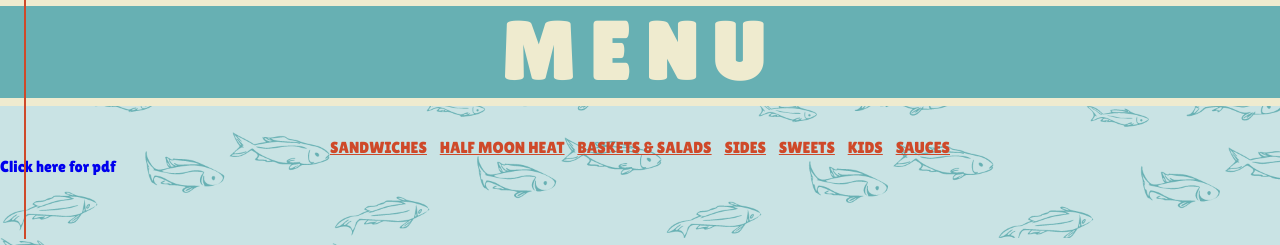
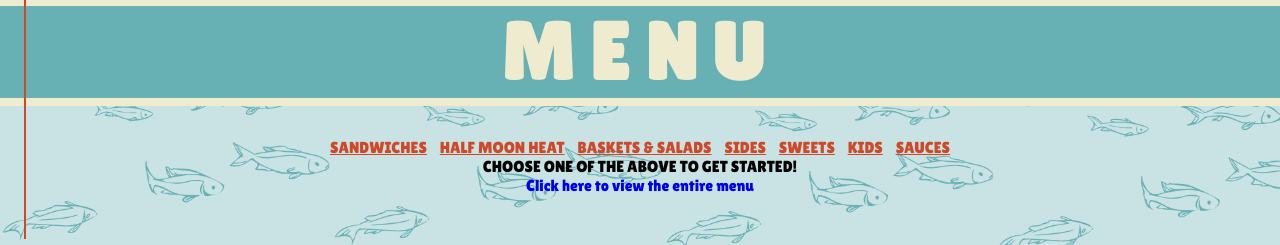
Before and after one commit to Rafaelh1x1/hmsw, a React (Create React App) app: page / in a window 1280 px wide. Shown: the part 1241-1486 px from the top of the page. Built offline with nearby package versions, Linux system fonts and the light colour scheme.

Commit message:
Minor styling for MENU

```diff
--- a/src/App.css
+++ b/src/App.css
@@ -254,7 +254,7 @@
   border-top: 0.5rem #efebcf solid;
   border-bottom: 0.5rem #efebcf solid;
 }
-
+/* STYLING FOR THE GROUP OF WORDS DESCRIBING MENU ITEM TYPES */
 .menu-item-flex {
   display: flex;
   align-items: center;
@@ -267,18 +267,8 @@
   color: #cf4929;
   text-decoration: underline;
 }
-/* CONTROLS STYLIGN FOR IMAGE DISPLAYED IN MENU SECTION */
-.menu-item-img {
-  height: auto;
-  width: calc(40vw + 1em);
-  margin-left: 2rem;
-  border: 0.5rem #67b0b3 solid;
-}
-.menu-type-container {
-  display: grid;
-  grid-template-columns: 1fr 1fr;
-  gap: 2rem;
-  padding-top: 2rem;
+.menu-sparkman {
+  text-align: center;
 }
 .menu-item-types {
   font-size: calc(2.5vw + 1em);
--- a/src/components/menu-section.js
+++ b/src/components/menu-section.js
@@ -164,6 +164,7 @@
 ];
 
 export default function MenuSection() {
+  // filtering the list into all teh diffrent menu item types
   const sandwichMenuItems = menuItems.filter((item) => item.category === "1");
   const heatMenuItems = menuItems.filter((item) => item.category === "2");
   const bsMenuItems = menuItems.filter((item) => item.category === "3");
@@ -180,6 +181,7 @@
 
       <div className="menu-sparkman">
         <div class="menu-item-flex">
+          {/* Setting functionality */}
           <p class="menu-item-type" onClick={() => setMenuType(1)}>
             SANDWICHES
           </p>
@@ -203,9 +205,18 @@
           </p>
         </div>
 
+        {/* conditional rendering to show specific menu item types */}
+
+        {menuType === 0 ? (
+          <div className="menu-choose">
+            <p>CHOOSE ONE OF THE ABOVE TO GET STARTED!</p>
+          </div>
+        ) : (
+          ""
+        )}
+
         {menuType === 1 ? (
-          <p className="menu-sandwich">
-            <p>SANDWICH</p>
+          <div className="menu-sandwich">
             {sandwichMenuItems.map((menuItems) => (
               <div key={sandwichMenuItems.id}>
                 <p className="menu-item-name">{menuItems.name}</p>
@@ -214,13 +225,12 @@
                 <p className="menu-item-price">{menuItems.price}</p>
               </div>
             ))}
-          </p>
+          </div>
         ) : (
           ""
         )}
         {menuType === 2 ? (
-          <p className="menu-heat">
-            <p>HALF MOON HEAT</p>
+          <div className="menu-heat">
             {heatMenuItems.map((menuItems) => (
               <div key={heatMenuItems.id}>
                 <p className="menu-item-name">{menuItems.name}</p>
@@ -229,14 +239,13 @@
                 <p className="menu-item-price">{menuItems.price}</p>
               </div>
             ))}
-          </p>
+          </div>
         ) : (
           ""
         )}
 
         {menuType === 3 ? (
-          <p className="menu-bs">
-            <p>BASKETS & SALADS</p>
+          <div className="menu-bs">
             {bsMenuItems.map((menuItems) => (
               <div key={bsMenuItems.id}>
                 <p className="menu-item-name">{menuItems.name}</p>
@@ -245,14 +254,13 @@
                 <p className="menu-item-price">{menuItems.price}</p>
               </div>
             ))}
-          </p>
+          </div>
         ) : (
           ""
         )}
 
         {menuType === 4 ? (
-          <p className="menu-sides">
-            <p>BASKETS & SALADS</p>
+          <div className="menu-sides">
             {sidesMenuItems.map((menuItems) => (
               <div key={sidesMenuItems.id}>
                 <p className="menu-item-name">{menuItems.name}</p>
@@ -261,14 +269,13 @@
                 <p className="menu-item-price">{menuItems.price}</p>
               </div>
             ))}
-          </p>
+          </div>
         ) : (
           ""
         )}
 
         {menuType === 5 ? (
-          <p className="menu-sweets">
-            <p>BASKETS & SALADS</p>
+          <div className="menu-sweets">
             {sweetsMenuItems.map((menuItems) => (
               <div key={sweetsMenuItems.id}>
                 <p className="menu-item-name">{menuItems.name}</p>
@@ -277,14 +284,13 @@
                 <p className="menu-item-price">{menuItems.price}</p>
               </div>
             ))}
-          </p>
+          </div>
         ) : (
           ""
         )}
 
         {menuType === 6 ? (
-          <p className="menu-kids">
-            <p>BASKETS & SALADS</p>
+          <div className="menu-kids">
             {kidsMenuItems.map((menuItems) => (
               <div key={kidsMenuItems.id}>
                 <p className="menu-item-name">{menuItems.name}</p>
@@ -293,14 +299,13 @@
                 <p className="menu-item-price">{menuItems.price}</p>
               </div>
             ))}
-          </p>
+          </div>
         ) : (
           ""
         )}
 
         {menuType === 7 ? (
-          <p className="menu-sauces">
-            <p>BASKETS & SALADS</p>
+          <div className="menu-sauces">
             {saucesMenuItems.map((menuItems) => (
               <div key={saucesMenuItems.id}>
                 <p className="menu-item-name">{menuItems.name}</p>
@@ -309,17 +314,17 @@
                 <p className="menu-item-price">{menuItems.price}</p>
               </div>
             ))}
-          </p>
+          </div>
         ) : (
           ""
         )}
+        <a
+          href="https://media-cdn.getbento.com/accounts/b6253aca09c92b4b1d36271dda746e37/media/qp8VwkAYQWShqUrhshP5_Half%20Moon%20Menu%20Boards%202023%20%28TC%29.pdf"
+          className="a"
+        >
+          <p>Click here to view the entire menu</p>
+        </a>
       </div>
-      <a
-        href="https://media-cdn.getbento.com/accounts/b6253aca09c92b4b1d36271dda746e37/media/qp8VwkAYQWShqUrhshP5_Half%20Moon%20Menu%20Boards%202023%20%28TC%29.pdf"
-        className="a"
-      >
-        <p>Click here for pdf</p>
-      </a>
     </div>
   );
 }
```
